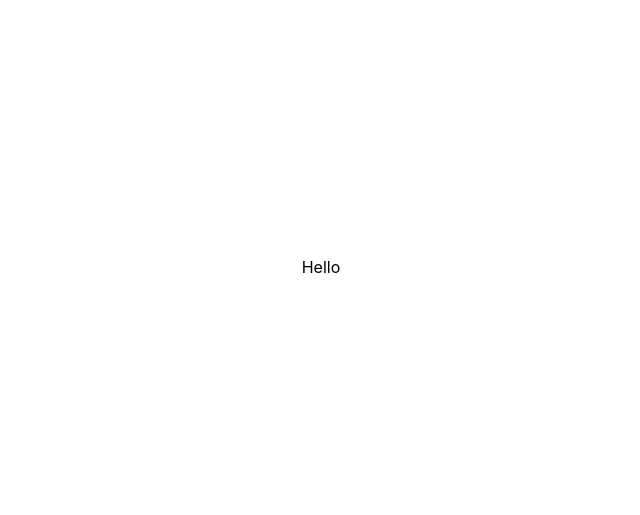
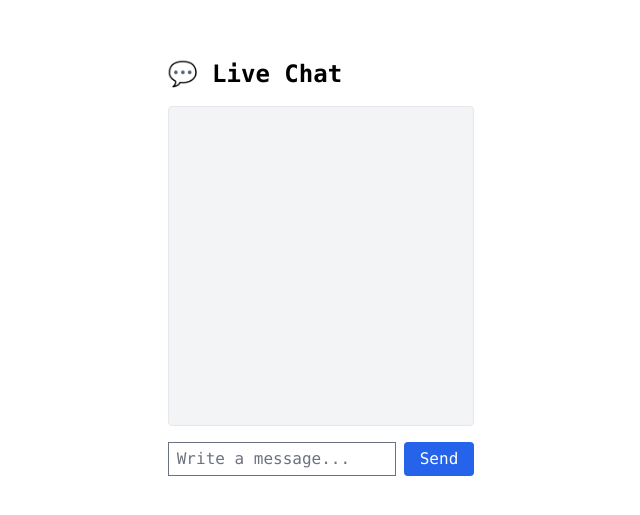
Before and after one commit to akamf/live-chat-frontend, a React (Vite) app: page / in a window 1280 px wide. Shown: the part 133-648 px from the top of the page, without its empty margins (319-959 px from the left). Built offline with nearby package versions, Linux system fonts and the light colour scheme.

Commit message:
basic component to connect to WebSocket and test backend

```diff
--- /dev/null
+++ b/src/components/App.tsx
@@ -0,0 +1,89 @@
+import { useEffect, useState } from "react";
+import { stompClient } from "../services/websocketClient";
+
+
+interface ChatMessage {
+  sender: string;
+  content: string;
+  timestamp: string;
+}
+
+export default function App() {
+  const [messages, setMessages] = useState<ChatMessage[]>([]);
+  const [input, setInput] = useState("");
+
+  useEffect(() => {
+    stompClient.onConnect = () => {
+      console.log("✅ Connected to WebSocket");
+
+      stompClient.subscribe("/topic/chat", (message) => {
+        const body = JSON.parse(message.body);
+        console.log("📩 Incoming:", body);
+
+        setMessages((prev) => [...prev, body]);
+      });
+    };
+
+    stompClient.onDisconnect = () => {
+      console.log("🛑 Disconnected from WebSocket");
+    };
+
+    stompClient.onStompError = (frame) => {
+      console.error("STOMP error:", frame);
+    };
+
+    stompClient.activate();
+
+    return () => {
+      stompClient.deactivate();
+    };
+  }, []);
+
+  const sendMessage = () => {
+    if (!input.trim()) return;
+
+    const message: ChatMessage = {
+      sender: "Andreas",
+      content: input,
+      timestamp: new Date().toISOString(),
+    };
+
+    stompClient.publish({
+      destination: "/app/chat",
+      body: JSON.stringify(message),
+    });
+
+    setInput("");
+  };
+
+  return (
+    <div className="max-w-xl mx-auto p-4 font-mono">
+      <h1 className="text-2xl font-bold mb-4">💬 Live Chat</h1>
+
+      <div className="border rounded h-80 overflow-y-scroll p-2 bg-gray-100">
+        {messages.map((msg, idx) => (
+          <div key={idx} className="mb-1">
+            <strong>{msg.sender}:</strong> {msg.content}
+          </div>
+        ))}
+      </div>
+
+      <div className="flex mt-4">
+        <input
+          className="border flex-1 px-2 py-1"
+          type="text"
+          placeholder="Write a message..."
+          value={input}
+          onChange={(e) => setInput(e.target.value)}
+          onKeyDown={(e) => e.key === "Enter" && sendMessage()}
+        />
+        <button
+          className="bg-blue-600 text-white px-4 py-1 ml-2 rounded"
+          onClick={sendMessage}
+        >
+          Send
+        </button>
+      </div>
+    </div>
+  );
+}
--- a/src/main.tsx
+++ b/src/main.tsx
@@ -1,10 +1,11 @@
 import React from 'react'
 import ReactDOM from 'react-dom/client'
 import './main.css'
+import App from './components/App'
 
 
 ReactDOM.createRoot(document.getElementById('root')!).render(
   <React.StrictMode>
-    <h1>Hello</h1>
+    <App />
   </React.StrictMode>
 )
--- /dev/null
+++ b/src/services/websocketClient.ts
@@ -0,0 +1,12 @@
+import { Client  } from "@stomp/stompjs";
+import SockJS from "sockjs-client";
+
+const socketUrl = "http://localhost:8080/ws";  // TODO: Move to env
+
+export const stompClient = new Client({
+    webSocketFactory: () => new SockJS(socketUrl),
+    reconnectDelay: 5000,
+    onConnect: () => console.log("WebSocket connected"),
+    onDisconnect: () => console.log("WebSocket discconnected"),
+    onStompError: (err) => console.error("Error: ", err)
+});
--- a/vite.config.ts
+++ b/vite.config.ts
@@ -7,5 +7,8 @@ export default defineConfig({
   plugins: [
     TanStackRouterVite(),
     react()
-  ]
+  ],
+  define: {
+    global: 'globalThis'
+  }
 })
```
Also changed, not shown: 1 other file (tests, documents, lock files or other folders).
